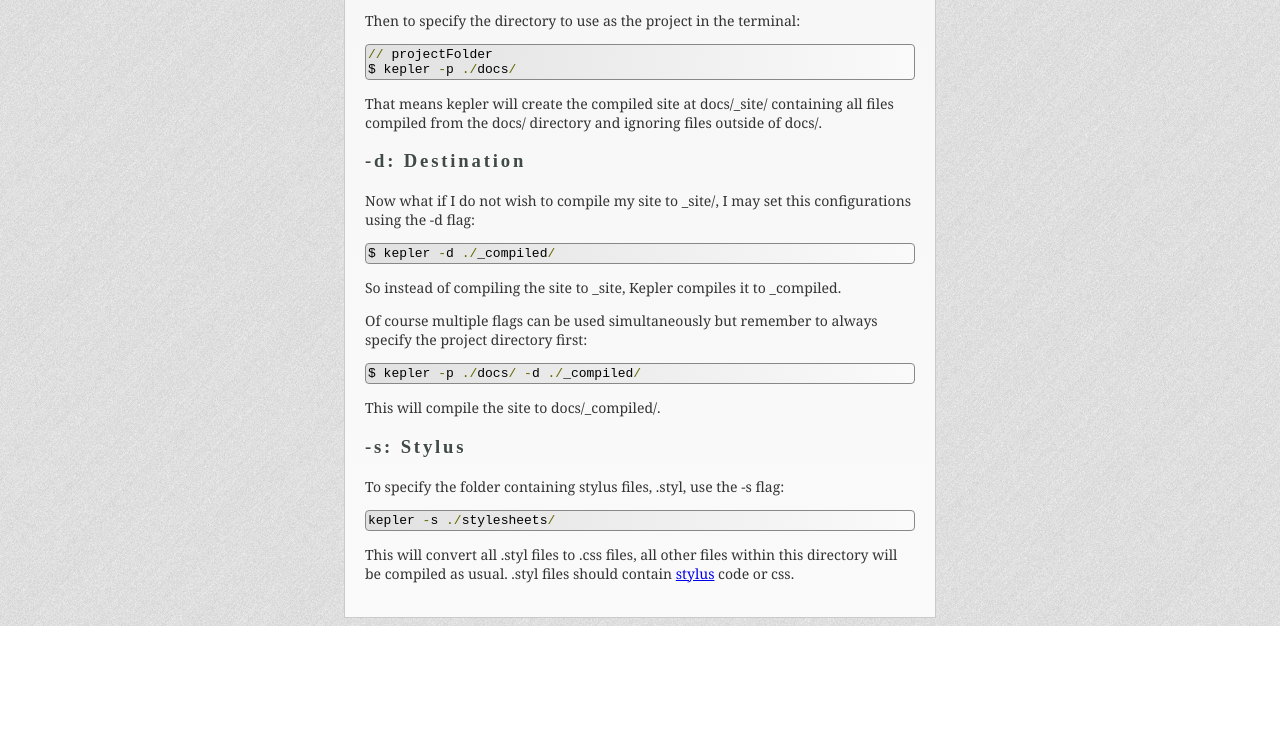
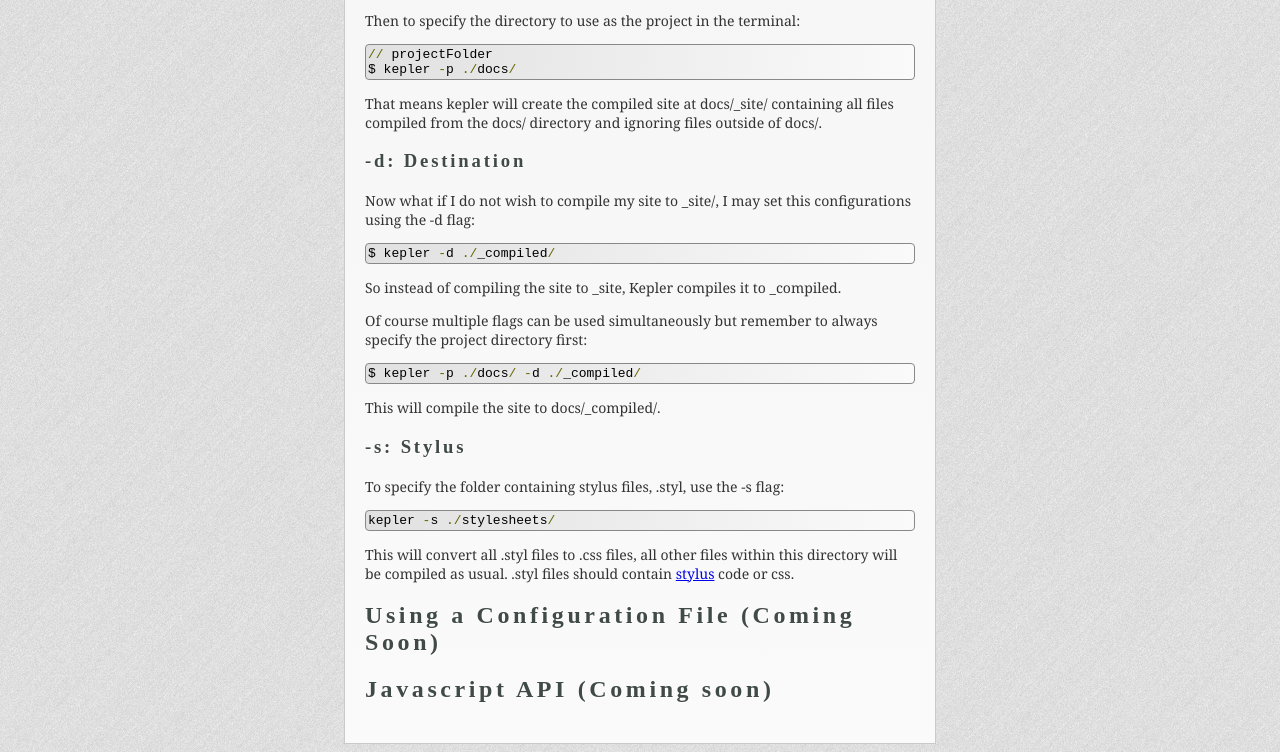
Before and after one commit to dworthen/node-kepler, a plain HTML site: page index.html in a window 1280 px wide. Shown: the part 4811-5563 px from the top of the page. Before the commit the page ends 5437 px from the top, so only its background shows below. Drawn offline with Linux system fonts and the light colour scheme; a web font is replaced by a local one.

Commit message:
Updated the index page

```diff
--- a/index.html
+++ b/index.html
@@ -211,7 +211,7 @@
 kepler -s ./stylesheets/
 </pre>
 
- <p>This will convert all .styl files to .css files, all other files within this directory will be compiled as usual. .styl files should contain <a href="http://learnboost.github.com/stylus/">stylus</a> code or css.</p>
+ <p>This will convert all .styl files to .css files, all other files within this directory will be compiled as usual. .styl files should contain <a href="http://learnboost.github.com/stylus/">stylus</a> code or css.</p>  <h2>Using a Configuration File (Coming Soon)</h2> <h2>Javascript API (Coming soon)</h2>
 	</div>
 	<script type="text/javascript">prettyPrint();</script>
 </body>
```
